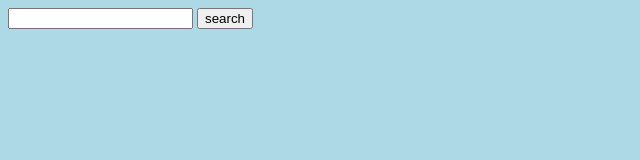
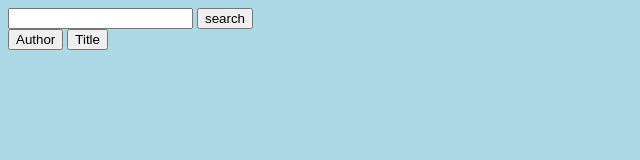
Before and after one commit to kennyzha/BookListing, a plain HTML site: page client/index.html in a window 1280 px wide. Shown: the whole page, without its empty margins (0-640 px from the left). Drawn offline with Linux system fonts and the light colour scheme.

Commit message:
added buttons to sort books between title and author

```diff
--- a/client/index.html
+++ b/client/index.html
@@ -90,6 +90,14 @@
 						append(ul, li);
 					})
 	  }
+
+	  function displayBooksByAuthor(){
+	  	displayBooks(booksByAuthor, document.getElementById('bookList'));
+	  }
+
+	  function displayBooksByTitle(){
+	  	displayBooks(booksByTitle, document.getElementById('bookList'));
+	  }
 	</script>
 	<title>Book Listing</title>
 	</head>
@@ -100,6 +108,8 @@
 		<input type="button" value="search" onclick="getAndDisplayBooks()"/>
 	</form>
 
+	<button onclick="displayBooksByAuthor()">Author</button>
+	<button onclick="displayBooksByTitle()">Title</button>
 
 	<span id="errorSpan"></span>
 	<ul id="bookList"></ul>
```
